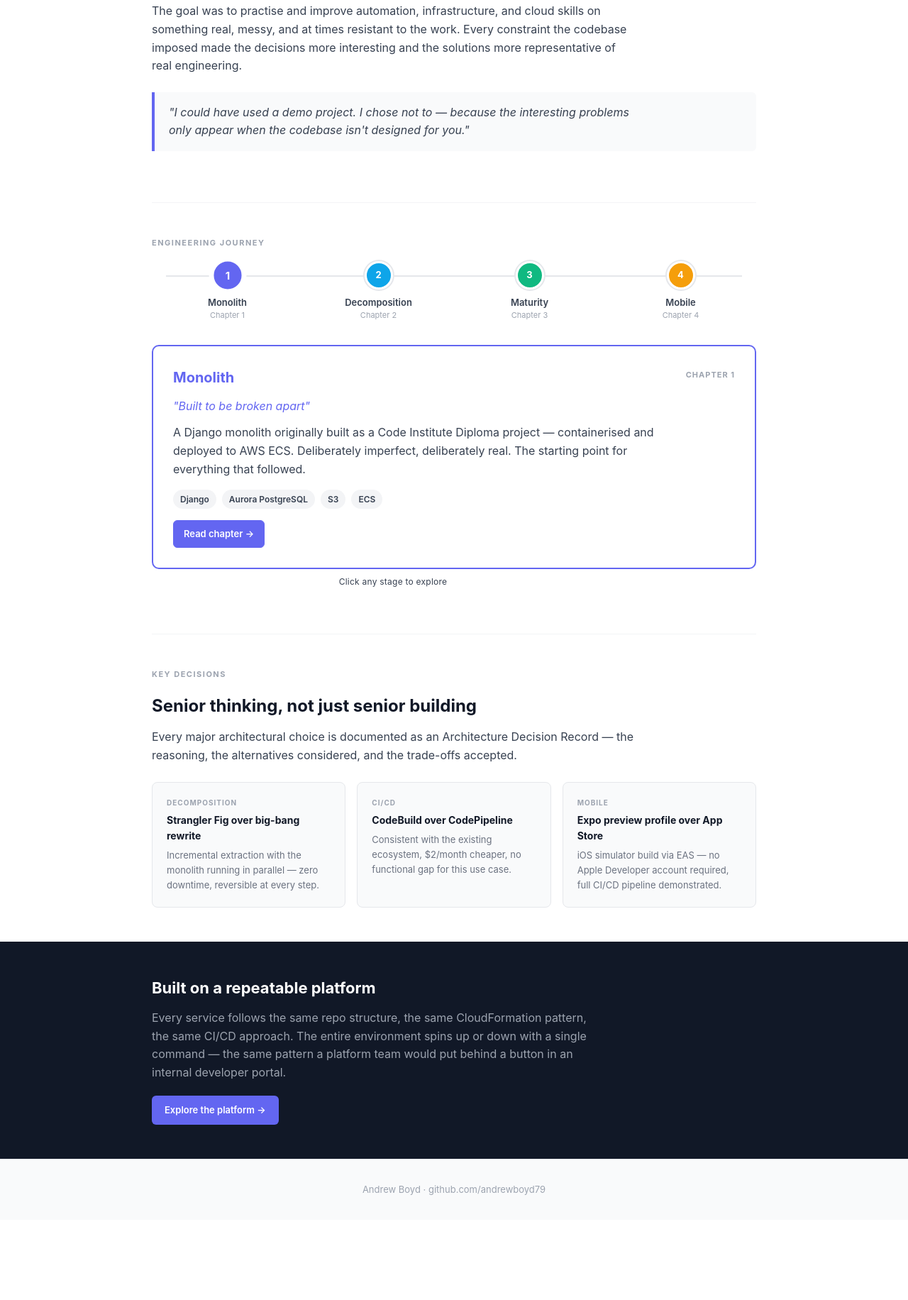
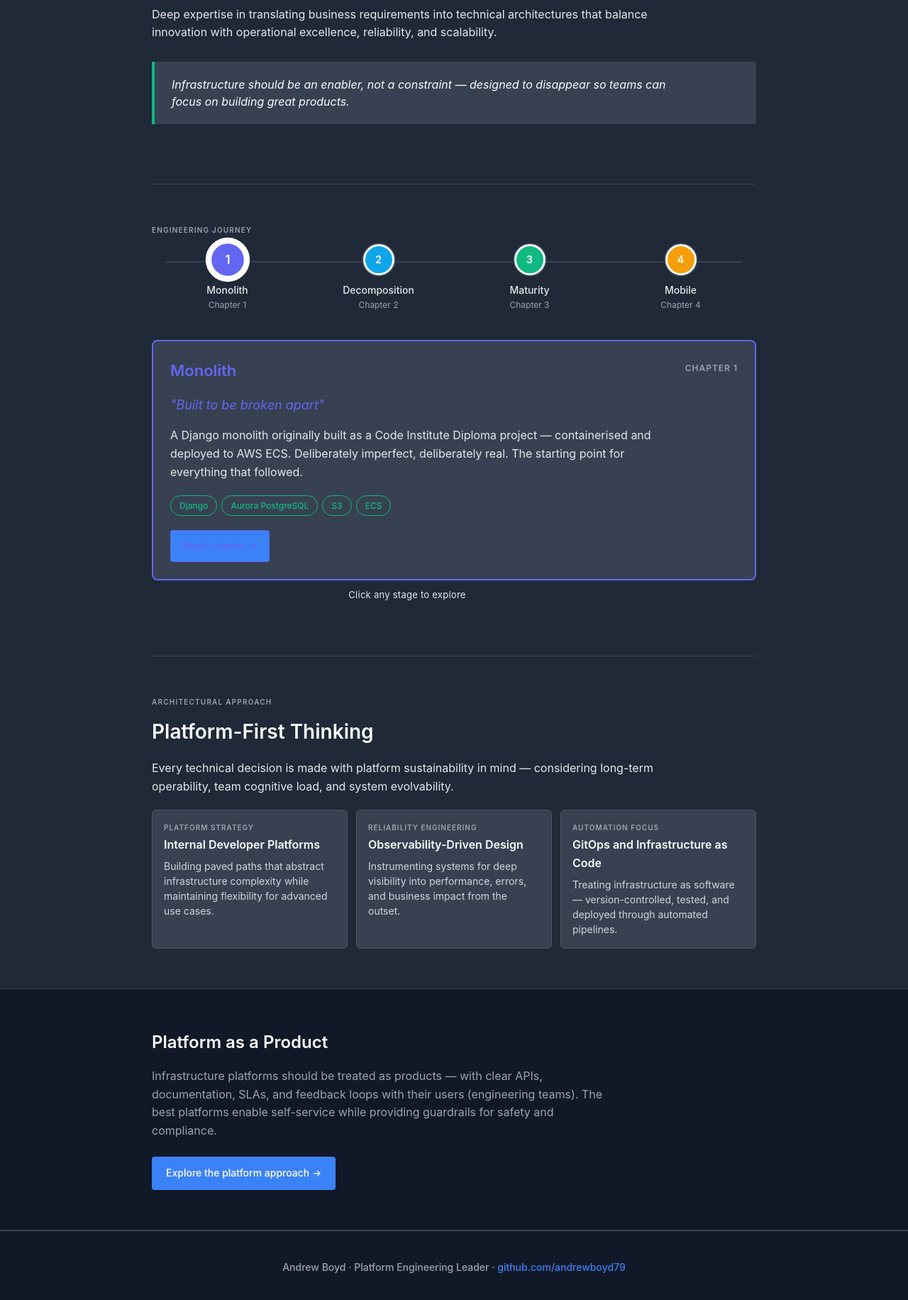
Before and after one commit to andrewboyd79/espressorders-documentation, a plain HTML site: page index.html in a window 1280 px wide. Shown: the part 520-2352 px from the top of the page at 71% size. Before the commit the page ends 2239 px from the top, so only its background shows below. Drawn offline with Linux system fonts and the light colour scheme.

Commit message:
Rebrand documentation site with Platform Engineering Leader branding per brand guidelines
- Updated CSS to use IBM Plex Sans typography and brand color palette (Charcoal, Emerald, Electric Blue)
- Reframed content for platform engineering leadership audience
- Updated all chapter titles to Engineering Leadership Case Studies
- Rewrote content to focus on platform thinking, observability, reliability engineering, and infrastructure as product
- Updated navigation and footer to reflect personal brand
- Maintained minimalist aesthetic per brand guidelines

```diff
--- a/css/style.css
+++ b/css/style.css
@@ -2,9 +2,9 @@
 *, *::before, *::after { box-sizing: border-box; margin: 0; padding: 0; }
 
 body {
-  font-family: -apple-system, BlinkMacSystemFont, 'Segoe UI', Roboto, sans-serif;
-  color: #111827;
-  background: #ffffff;
+  font-family: 'IBM Plex Sans', -apple-system, BlinkMacSystemFont, 'Segoe UI', Roboto, sans-serif;
+  color: #f9fafb;
+  background: #1f2937;
   line-height: 1.6;
 }
 
@@ -20,8 +20,9 @@ a:hover { text-decoration: underline; }
 
 /* === Nav === */
 .site-nav {
-  background: #111827;
+  background: #1f2937;
   padding: 16px 0;
+  border-bottom: 1px solid #374151;
 }
 
 .site-nav .container {
@@ -31,80 +32,86 @@ a:hover { text-decoration: underline; }
 }
 
 .site-nav .logo {
-  color: #ffffff;
-  font-weight: 700;
-  font-size: 16px;
-  letter-spacing: -0.3px;
+  color: #f9fafb;
+  font-weight: 600;
+  font-size: 18px;
+  letter-spacing: -0.5px;
 }
 
 .site-nav a {
   color: #9ca3af;
   font-size: 14px;
+  font-weight: 500;
 }
 
-.site-nav a:hover { color: #ffffff; text-decoration: none; }
+.site-nav a:hover { color: #3b82f6; text-decoration: none; }
 
 /* === Page header === */
 .page-header {
-  padding: 64px 0 48px;
-  border-bottom: 1px solid #f3f4f6;
+  padding: 80px 0 64px;
+  border-bottom: 1px solid #374151;
 }
 
 .page-header h1 {
-  font-size: 36px;
-  font-weight: 800;
+  font-size: 40px;
+  font-weight: 600;
   letter-spacing: -0.5px;
-  margin-bottom: 12px;
+  margin-bottom: 16px;
+  color: #f9fafb;
 }
 
 .page-header .subtitle {
-  font-size: 18px;
-  color: #6b7280;
-  max-width: 640px;
+  font-size: 20px;
+  color: #d1d5db;
+  max-width: 680px;
+  line-height: 1.5;
 }
 
 /* === Sections === */
 .section {
-  padding: 48px 0;
-  border-bottom: 1px solid #f3f4f6;
+  padding: 56px 0;
+  border-bottom: 1px solid #374151;
 }
 
 .section:last-child { border-bottom: none; }
 
 .section-label {
-  font-size: 11px;
-  font-weight: 700;
-  letter-spacing: 1.5px;
+  font-size: 10px;
+  font-weight: 600;
+  letter-spacing: 1.2px;
   text-transform: uppercase;
   color: #9ca3af;
-  margin-bottom: 16px;
+  margin-bottom: 12px;
 }
 
 .section h2 {
-  font-size: 24px;
-  font-weight: 700;
-  margin-bottom: 12px;
+  font-size: 28px;
+  font-weight: 600;
+  margin-bottom: 16px;
+  color: #f9fafb;
 }
 
 .section p {
-  color: #374151;
-  max-width: 680px;
-  margin-bottom: 16px;
+  color: #e5e7eb;
+  max-width: 720px;
+  margin-bottom: 20px;
+  line-height: 1.6;
 }
 
 /* === Callout === */
 .callout {
-  background: #f9fafb;
-  border-left: 4px solid #6366f1;
-  padding: 16px 20px;
-  margin: 24px 0;
-  border-radius: 0 6px 6px 0;
+  background: #374151;
+  border-left: 4px solid #10b981;
+  padding: 20px 24px;
+  margin: 28px 0;
+  border-radius: 0 4px 4px 0;
 }
 
 .callout p {
-  color: #374151;
+  color: #f9fafb;
   font-style: italic;
   margin: 0;
+  line-height: 1.5;
 }
 
 /* === Chapter page content === */
@@ -130,17 +137,18 @@ a:hover { text-decoration: underline; }
 .tech-tags {
   display: flex;
   flex-wrap: wrap;
-  gap: 8px;
-  margin: 16px 0;
+  gap: 6px;
+  margin: 20px 0;
 }
 
 .tag {
-  background: #f3f4f6;
-  color: #374151;
+  background: #374151;
+  color: #10b981;
   font-size: 12px;
-  font-weight: 600;
-  padding: 4px 10px;
-  border-radius: 20px;
+  font-weight: 500;
+  padding: 4px 12px;
+  border-radius: 16px;
+  border: 1px solid #10b981;
 }
 
 /* === Decision record link === */
@@ -148,23 +156,23 @@ a:hover { text-decoration: underline; }
   display: inline-flex;
   align-items: center;
   gap: 6px;
-  background: #111827;
+  background: #3b82f6;
   color: #ffffff;
   font-size: 13px;
-  font-weight: 600;
-  padding: 10px 18px;
-  border-radius: 6px;
-  margin-top: 24px;
+  font-weight: 500;
+  padding: 10px 16px;
+  border-radius: 4px;
+  margin-top: 20px;
 }
 
-.adr-link:hover { background: #1f2937; text-decoration: none; }
+.adr-link:hover { background: #2563eb; text-decoration: none; }
 
 /* === Architecture diagram === */
 .diagram {
-  background: #f9fafb;
-  border: 1px solid #e5e7eb;
-  border-radius: 8px;
-  padding: 24px;
+  background: #374151;
+  border: 1px solid #4b5563;
+  border-radius: 6px;
+  padding: 20px;
   margin: 24px 0;
   overflow-x: auto;
 }
@@ -173,111 +181,115 @@ a:hover { text-decoration: underline; }
   display: flex;
   align-items: center;
   justify-content: center;
-  gap: 12px;
+  gap: 10px;
   margin-bottom: 12px;
   flex-wrap: wrap;
 }
 
 .diagram-box {
-  background: #ffffff;
-  border: 2px solid #e5e7eb;
-  border-radius: 6px;
-  padding: 10px 16px;
-  font-size: 13px;
-  font-weight: 600;
+  background: #1f2937;
+  border: 2px solid #374151;
+  border-radius: 4px;
+  padding: 8px 12px;
+  font-size: 12px;
+  font-weight: 500;
   text-align: center;
-  min-width: 100px;
+  min-width: 80px;
+  color: #d1d5db;
 }
 
 .diagram-arrow {
   color: #9ca3af;
-  font-size: 18px;
+  font-size: 16px;
   flex-shrink: 0;
 }
 
-.diagram-box.accent-indigo { border-color: #6366f1; color: #4338ca; }
-.diagram-box.accent-sky { border-color: #0ea5e9; color: #0369a1; }
-.diagram-box.accent-emerald { border-color: #10b981; color: #047857; }
-.diagram-box.accent-amber { border-color: #f59e0b; color: #b45309; }
+.diagram-box.accent-indigo { border-color: #3b82f6; color: #60a5fa; }
+.diagram-box.accent-sky { border-color: #0ea5e9; color: #38bdf8; }
+.diagram-box.accent-emerald { border-color: #10b981; color: #34d399; }
+.diagram-box.accent-amber { border-color: #f59e0b; color: #fbbf24; }
 
 /* === Key decisions strip === */
 .decisions-strip {
   display: grid;
   grid-template-columns: repeat(3, 1fr);
-  gap: 16px;
-  margin-top: 24px;
+  gap: 12px;
+  margin-top: 20px;
 }
 
 .decision-card {
-  background: #f9fafb;
-  border: 1px solid #e5e7eb;
-  border-radius: 8px;
-  padding: 20px;
+  background: #374151;
+  border: 1px solid #4b5563;
+  border-radius: 6px;
+  padding: 16px;
 }
 
 .decision-card .decision-label {
   font-size: 10px;
-  font-weight: 700;
+  font-weight: 600;
   letter-spacing: 1px;
   text-transform: uppercase;
   color: #9ca3af;
-  margin-bottom: 6px;
+  margin-bottom: 4px;
 }
 
 .decision-card h4 {
-  font-size: 14px;
-  font-weight: 700;
-  color: #111827;
+  font-size: 16px;
+  font-weight: 600;
+  color: #f9fafb;
   margin-bottom: 6px;
 }
 
 .decision-card p {
-  font-size: 13px;
-  color: #6b7280;
+  font-size: 14px;
+  color: #d1d5db;
   margin: 0;
+  line-height: 1.5;
 }
 
 /* === Infrastructure band === */
 .infra-band {
   background: #111827;
-  padding: 48px 0;
+  padding: 56px 0;
   margin: 0;
+  border-top: 1px solid #374151;
+  border-bottom: 1px solid #374151;
 }
 
-.infra-band h2 { color: #ffffff; font-size: 22px; font-weight: 700; margin-bottom: 12px; }
-.infra-band p { color: #9ca3af; max-width: 620px; margin-bottom: 20px; }
+.infra-band h2 { color: #f9fafb; font-size: 24px; font-weight: 600; margin-bottom: 16px; }
+.infra-band p { color: #9ca3af; max-width: 660px; margin-bottom: 24px; line-height: 1.6; }
 
 .infra-band a {
   display: inline-block;
-  background: #6366f1;
+  background: #3b82f6;
   color: #ffffff;
-  font-size: 13px;
-  font-weight: 600;
-  padding: 10px 18px;
-  border-radius: 6px;
+  font-size: 14px;
+  font-weight: 500;
+  padding: 12px 20px;
+  border-radius: 4px;
 }
 
-.infra-band a:hover { background: #4f46e5; text-decoration: none; }
+.infra-band a:hover { background: #2563eb; text-decoration: none; }
 
 /* === Timeline === */
-#timeline { padding: 48px 0; }
+#timeline { padding: 56px 0; }
 
 .timeline-track {
   position: relative;
   display: flex;
   justify-content: space-between;
   align-items: flex-start;
-  margin-bottom: 32px;
+  margin-bottom: 40px;
 }
 
 .timeline-track::before {
   content: '';
   position: absolute;
-  top: 20px;
+  top: 24px;
   left: 20px;
   right: 20px;
   height: 2px;
-  background: #e5e7eb;
+  background: #374151;
   z-index: 0;
 }
 
@@ -292,62 +304,62 @@ a:hover { text-decoration: underline; }
 }
 
 .stage-dot {
-  width: 40px;
-  height: 40px;
+  width: 44px;
+  height: 44px;
   border-radius: 50%;
   display: flex;
   align-items: center;
   justify-content: center;
   color: white;
-  font-weight: 700;
-  font-size: 13px;
-  margin-bottom: 8px;
-  transition: transform 0.15s ease, box-shadow 0.15s ease;
+  font-weight: 600;
+  font-size: 14px;
+  margin-bottom: 10px;
+  transition: transform 0.2s ease, box-shadow 0.2s ease;
   border: 3px solid white;
-  box-shadow: 0 0 0 2px #e5e7eb;
+  box-shadow: 0 0 0 2px #374151;
 }
 
 .stage-node:hover .stage-dot,
 .stage-node.active .stage-dot {
-  transform: scale(1.15);
-  box-shadow: 0 0 0 3px currentColor;
+  transform: scale(1.2);
+  box-shadow: 0 0 0 4px currentColor;
 }
 
 .stage-label {
-  font-size: 13px;
-  font-weight: 600;
-  color: #374151;
+  font-size: 14px;
+  font-weight: 500;
+  color: #e5e7eb;
   text-align: center;
 }
 
 .stage-chapter {
-  font-size: 11px;
+  font-size: 12px;
   color: #9ca3af;
   text-align: center;
 }
 
 .timeline-hint {
   text-align: center;
-  font-size: 12px;
+  font-size: 13px;
   color: #9ca3af;
-  margin-top: 8px;
+  margin-top: 10px;
   letter-spacing: 0.02em;
 }
 
 /* === Expanded card === */
 .stage-card {
   display: none;
-  background: #ffffff;
-  border: 2px solid #e5e7eb;
-  border-radius: 10px;
-  padding: 28px;
-  animation: fadeIn 0.2s ease;
+  background: #374151;
+  border: 2px solid #4b5563;
+  border-radius: 8px;
+  padding: 24px;
+  animation: fadeIn 0.3s ease;
 }
 
 .stage-card.visible { display: block; }
 
 @keyframes fadeIn {
-  from { opacity: 0; transform: translateY(-6px); }
+  from { opacity: 0; transform: translateY(-8px); }
   to { opacity: 1; transform: translateY(0); }
 }
 
@@ -355,17 +367,18 @@ a:hover { text-decoration: underline; }
   display: flex;
   justify-content: space-between;
   align-items: flex-start;
-  margin-bottom: 12px;
+  margin-bottom: 16px;
 }
 
 .stage-card h3 {
-  font-size: 20px;
-  font-weight: 700;
+  font-size: 22px;
+  font-weight: 600;
+  color: #f9fafb;
 }
 
 .stage-card .chapter-badge {
-  font-size: 11px;
-  font-weight: 700;
+  font-size: 12px;
+  font-weight: 600;
   letter-spacing: 1px;
   text-transform: uppercase;
   color: #9ca3af;
@@ -373,46 +386,68 @@ a:hover { text-decoration: underline; }
 }
 
 .stage-card .tagline {
-  font-size: 16px;
+  font-size: 18px;
   font-style: italic;
-  margin-bottom: 12px;
+  margin-bottom: 16px;
+  color: #d1d5db;
 }
 
 .stage-card .summary {
-  color: #374151;
-  margin-bottom: 16px;
+  color: #e5e7eb;
+  margin-bottom: 20px;
+  line-height: 1.6;
 }
 
 .stage-card .card-links {
   display: flex;
-  gap: 10px;
+  gap: 12px;
   flex-wrap: wrap;
+  margin-top: 20px;
 }
 
 .card-link {
-  font-size: 13px;
-  font-weight: 600;
-  padding: 8px 14px;
-  border-radius: 6px;
+  font-size: 14px;
+  font-weight: 500;
+  padding: 10px 16px;
+  border-radius: 4px;
   border: 1.5px solid currentColor;
 }
 
 .card-link.primary {
-  background: currentColor;
+  background: #3b82f6;
+  color: white;
 }
 
-.card-link.primary span { color: white; }
+.card-link.primary:hover { background: #2563eb; }
+
+.card-link.secondary {
+  border-color: #10b981;
+  color: #10b981;
+}
+
+.card-link.secondary:hover { background: rgba(16, 185, 129, 0.1); }
 
 /* === Footer === */
 .site-footer {
-  background: #f9fafb;
-  border-top: 1px solid #e5e7eb;
-  padding: 32px 0;
+  background: #111827;
+  border-top: 1px solid #374151;
+  padding: 40px 0;
   margin-top: 0;
 }
 
 .site-footer p {
-  font-size: 13px;
+  font-size: 14px;
   color: #9ca3af;
   text-align: center;
+  font-weight: 500;
 }
+
+.site-footer a {
+  color: #3b82f6;
+  font-weight: 500;
+}
+
+.site-footer a:hover {
+  color: #2563eb;
+  text-decoration: underline;
+}
--- a/index.html
+++ b/index.html
@@ -3,15 +3,15 @@
 <head>
   <meta charset="UTF-8">
   <meta name="viewport" content="width=device-width, initial-scale=1.0">
-  <title>EspressOrders — Engineering Portfolio</title>
-  <meta name="description" content="A production-style coffee ordering platform built to demonstrate full-stack cloud and DevOps engineering — from Django monolith to containerised microservices to mobile app.">
+  <title>Andrew Boyd — Platform Engineering Leader</title>
+  <meta name="description" content="Platform engineering leader specializing in resilient, scalable infrastructure systems that power modern applications through cloud-native architectures, DevOps practices, and automated deployment pipelines.">
   <link rel="stylesheet" href="css/style.css">
 </head>
 <body>
 
   <nav class="site-nav">
     <div class="container">
-      <a href="index.html" class="logo">EspressOrders</a>
+      <a href="index.html" class="logo">Andrew Boyd</a>
       <a href="index.html">Overview</a>
       <a href="docs/infrastructure-automation.html">Infrastructure &amp; Automation</a>
     </div>
@@ -19,17 +19,17 @@
 
   <div class="container">
     <div class="page-header">
-      <h1>EspressOrders</h1>
-      <p class="subtitle">A production-style coffee ordering platform — built to demonstrate cloud engineering, microservices architecture, and DevOps automation.</p>
+      <h1>Platform Engineering Leadership</h1>
+      <p class="subtitle">Building resilient, scalable infrastructure systems that enable engineering teams to move fast with confidence.</p>
     </div>
 
-    <!-- Honest framing -->
+    <!-- Professional framing -->
     <div class="section">
-      <div class="section-label">Context</div>
-      <p>The monolith started life as my final project for a Diploma in Full Stack Web Development at the Code Institute — a standard Django application, functional but built to meet a curriculum brief rather than for production. Rather than build a clean demo from scratch, I chose to work with this existing, imperfect codebase. That is the same decision a DevOps or cloud engineer faces on day one at any real company.</p>
-      <p>The goal was to practise and improve automation, infrastructure, and cloud skills on something real, messy, and at times resistant to the work. Every constraint the codebase imposed made the decisions more interesting and the solutions more representative of real engineering.</p>
+      <div class="section-label">Expertise</div>
+      <p>Specializing in platform engineering, cloud-native architectures, and DevOps automation. Focused on creating reliable infrastructure that removes bottlenecks and enables teams to deliver value consistently.</p>
+      <p>Deep expertise in translating business requirements into technical architectures that balance innovation with operational excellence, reliability, and scalability.</p>
       <div class="callout">
-        <p>"I could have used a demo project. I chose not to — because the interesting problems only appear when the codebase isn't designed for you."</p>
+        <p>Infrastructure should be an enabler, not a constraint — designed to disappear so teams can focus on building great products.</p>
       </div>
     </div>
 
@@ -38,24 +38,24 @@
 
     <!-- Key decisions -->
     <div class="section">
-      <div class="section-label">Key Decisions</div>
-      <h2>Senior thinking, not just senior building</h2>
-      <p>Every major architectural choice is documented as an Architecture Decision Record — the reasoning, the alternatives considered, and the trade-offs accepted.</p>
+      <div class="section-label">Architectural Approach</div>
+      <h2>Platform-First Thinking</h2>
+      <p>Every technical decision is made with platform sustainability in mind — considering long-term operability, team cognitive load, and system evolvability.</p>
       <div class="decisions-strip">
         <div class="decision-card">
-          <div class="decision-label">Decomposition</div>
-          <h4>Strangler Fig over big-bang rewrite</h4>
-          <p>Incremental extraction with the monolith running in parallel — zero downtime, reversible at every step.</p>
+          <div class="decision-label">Platform Strategy</div>
+          <h4>Internal Developer Platforms</h4>
+          <p>Building paved paths that abstract infrastructure complexity while maintaining flexibility for advanced use cases.</p>
         </div>
         <div class="decision-card">
-          <div class="decision-label">CI/CD</div>
-          <h4>CodeBuild over CodePipeline</h4>
-          <p>Consistent with the existing ecosystem, $2/month cheaper, no functional gap for this use case.</p>
+          <div class="decision-label">Reliability Engineering</div>
+          <h4>Observability-Driven Design</h4>
+          <p>Instrumenting systems for deep visibility into performance, errors, and business impact from the outset.</p>
         </div>
         <div class="decision-card">
-          <div class="decision-label">Mobile</div>
-          <h4>Expo preview profile over App Store</h4>
-          <p>iOS simulator build via EAS — no Apple Developer account required, full CI/CD pipeline demonstrated.</p>
+          <div class="decision-label">Automation Focus</div>
+          <h4>GitOps and Infrastructure as Code</h4>
+          <p>Treating infrastructure as software — version-controlled, tested, and deployed through automated pipelines.</p>
         </div>
       </div>
     </div>
@@ -64,15 +64,15 @@
   <!-- Infrastructure band -->
   <div class="infra-band">
     <div class="container">
-      <h2>Built on a repeatable platform</h2>
-      <p>Every service follows the same repo structure, the same CloudFormation pattern, the same CI/CD approach. The entire environment spins up or down with a single command — the same pattern a platform team would put behind a button in an internal developer portal.</p>
-      <a href="docs/infrastructure-automation.html">Explore the platform →</a>
+      <h2>Platform as a Product</h2>
+      <p>Infrastructure platforms should be treated as products — with clear APIs, documentation, SLAs, and feedback loops with their users (engineering teams). The best platforms enable self-service while providing guardrails for safety and compliance.</p>
+      <a href="docs/infrastructure-automation.html">Explore the platform approach →</a>
     </div>
   </div>
 
   <footer class="site-footer">
     <div class="container">
-      <p>Andrew Boyd · <a href="https://github.com/andrewboyd79">github.com/andrewboyd79</a></p>
+      <p>Andrew Boyd · Platform Engineering Leader · <a href="https://github.com/andrewboyd79">github.com/andrewboyd79</a></p>
     </div>
   </footer>
 
```
Also changed, not shown: docs/chapter-1-monolith.html (+8 -8 lines), docs/chapter-2-4-decomposition.html (+34 -33 lines), docs/chapter-5-7-maturity.html (+5 -5 lines), docs/infrastructure-automation.html (+11 -11 lines).
